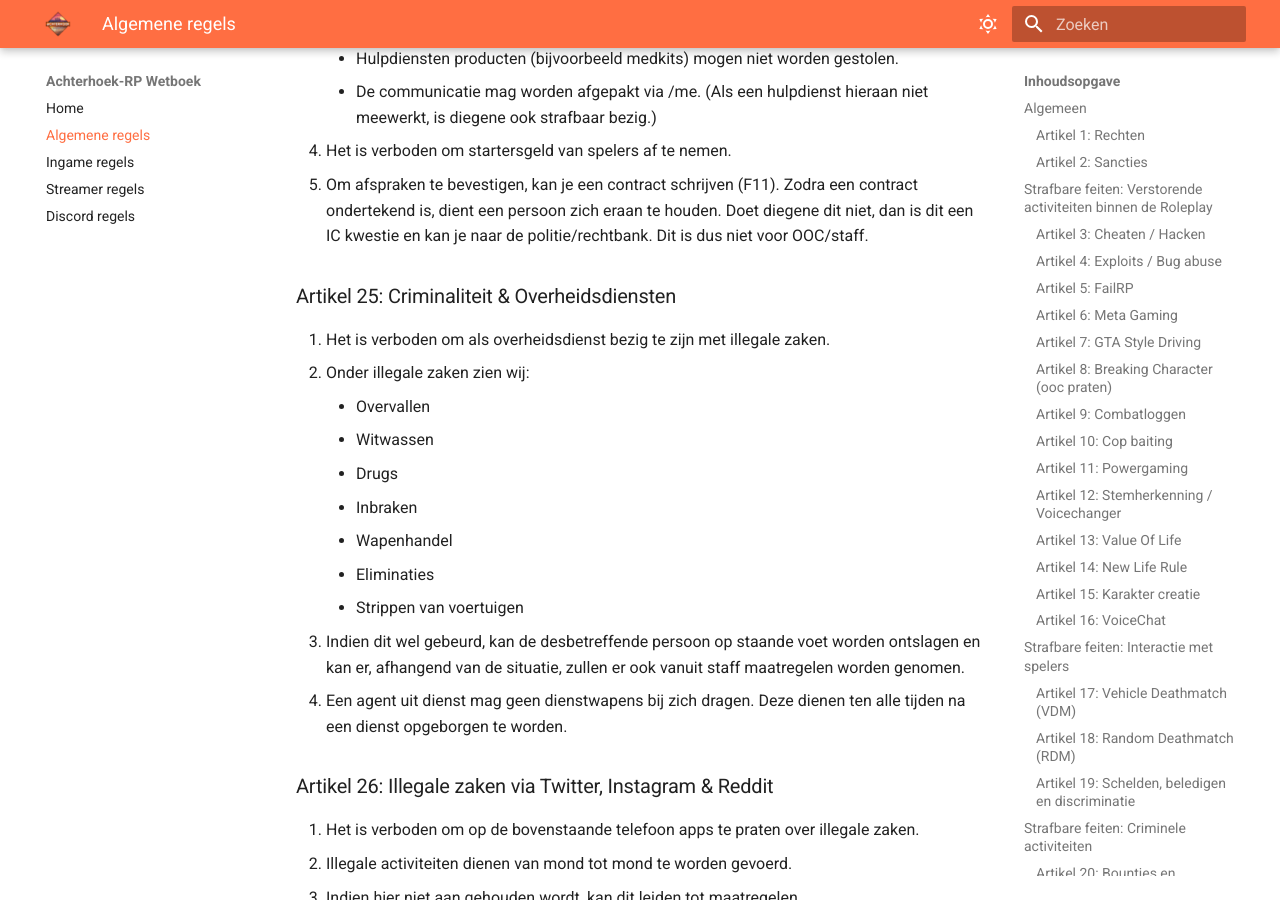
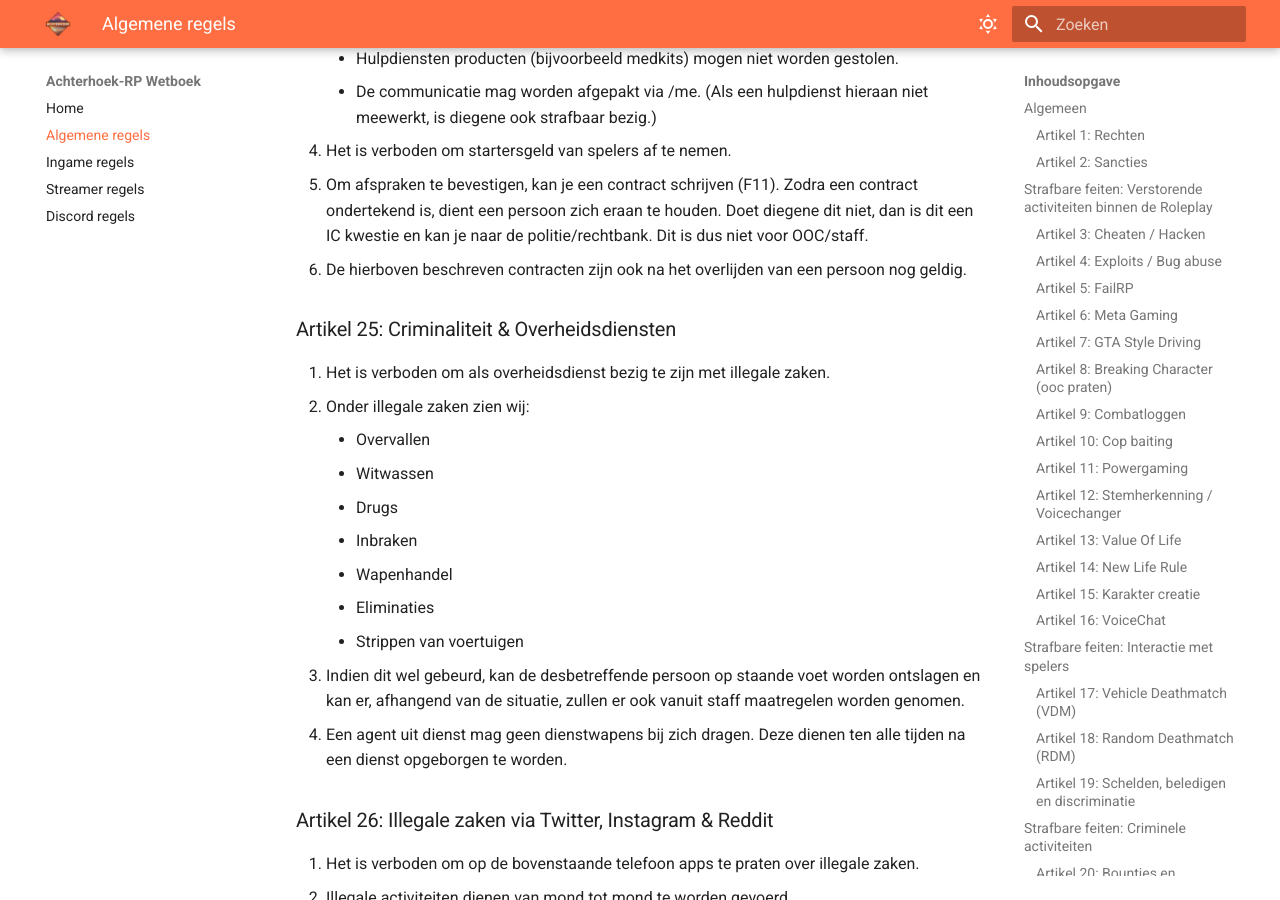
Before and after one commit to Jaccosf/ARP-Wetboek, an MkDocs documentation site: the page built from docs/algemeen.md, in a window 1280 px wide and 900 px high, scrolled down 7433 px. Built offline with MkDocs 1.6.1 and Material for MkDocs 9.7.7, drawn with Linux system fonts in a browser that asks for light colours.

Commit message:
Artikel 24.6 toegevoegd: contract na dood

```diff
--- a/docs/algemeen.md
+++ b/docs/algemeen.md
@@ -185,6 +185,7 @@ Hieronder vind je alle algemene regels waar elke speler zich aan dient te houden
     - De communicatie mag worden afgepakt via /me. (Als een hulpdienst hieraan niet meewerkt, is diegene ook strafbaar bezig.)
 4. Het is verboden om startersgeld van spelers af te nemen.
 5. Om afspraken te bevestigen, kan je een contract schrijven (F11). Zodra een contract ondertekend is, dient een persoon zich eraan te houden. Doet diegene dit niet, dan is dit een IC kwestie en kan je naar de politie/rechtbank. Dit is dus niet voor OOC/staff.
+6. De hierboven beschreven contracten zijn ook na het overlijden van een persoon nog geldig.
 
 ### Artikel 25: Criminaliteit & Overheidsdiensten
 1. Het is verboden om als overheidsdienst bezig te zijn met illegale zaken.
```
